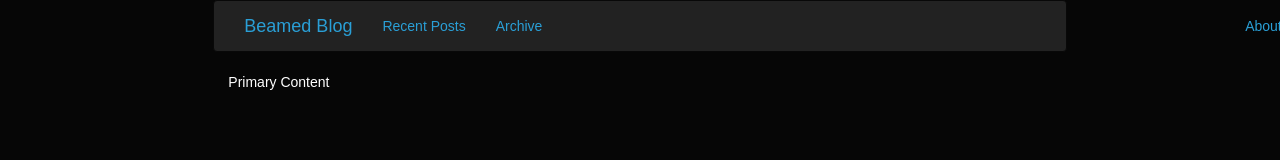
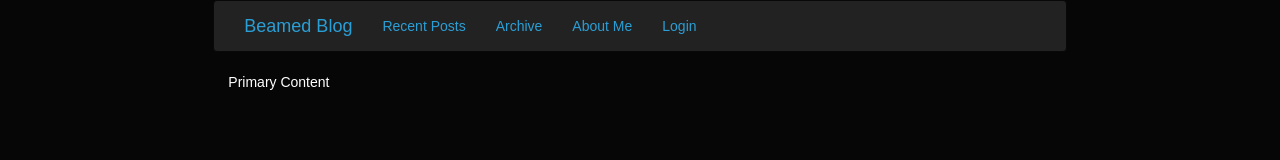
Before and after one commit to Beamed/BeamedBlog, a React (Create React App) app in the folder frontend/beamed-blog/: page / in a window 1280 px wide. Shown: the top 160 px of the page. Built offline with nearby package versions, Linux system fonts and the light colour scheme.

Commit message:
fix issue where smaller monitors (but not too small) wouldrightshift rightnav

```diff
--- a/frontend/beamed-blog/src/styles/AppHeader.css
+++ b/frontend/beamed-blog/src/styles/AppHeader.css
@@ -5,3 +5,9 @@
 .navbar-inverse .navbar-nav > li > a {
     color: #2a9fd6;
 }
+
+@media (min-width: 768px) {
+    .navbar-right {
+        float: none !important;
+    }
+}
```
Also changed, not shown: 1 other file (tests, documents, lock files or other folders).
